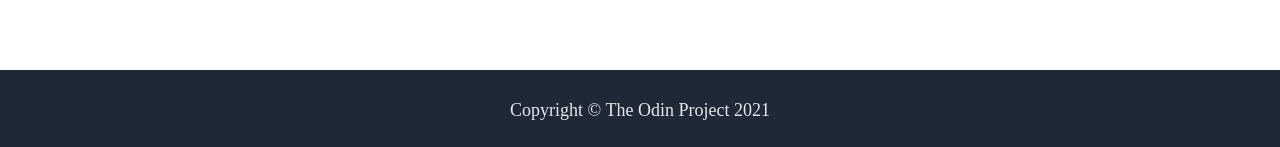
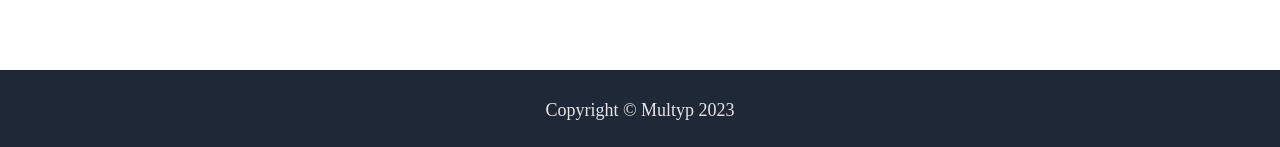
Before and after one commit to Multyp/odin-landing-page, a plain HTML site: page index.html in a window 1280 px wide. Shown: the part 1632-1779 px from the top of the page. Drawn offline with Linux system fonts and the light colour scheme.

Commit message:
[Add] Edited Copyright

```diff
--- a/index.html
+++ b/index.html
@@ -55,7 +55,7 @@
         </div>
     </div>
     <div class="footer">
-        Copyright © The Odin Project 2021
+        Copyright © Multyp 2023
     </div>
 </body>
 </html>
```
